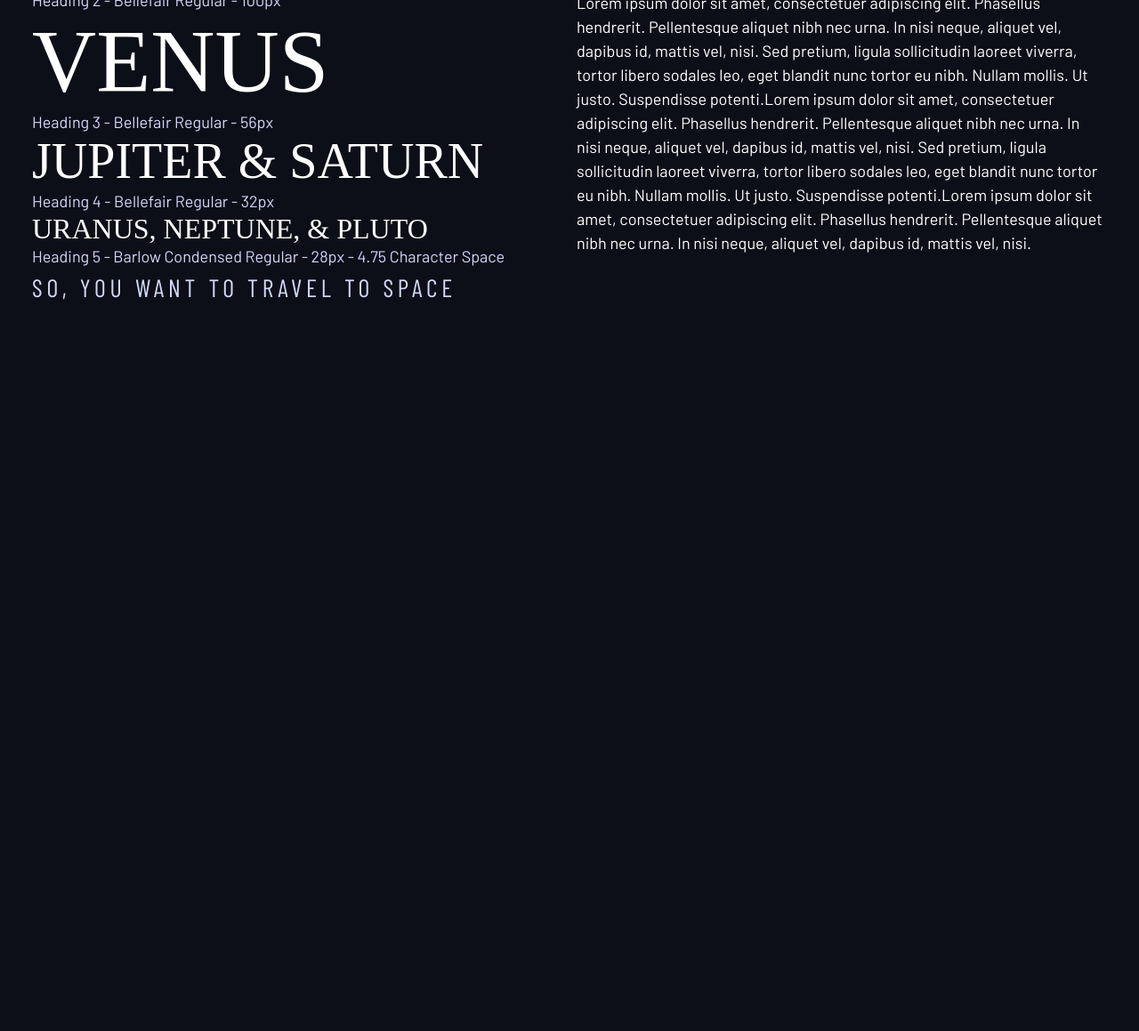
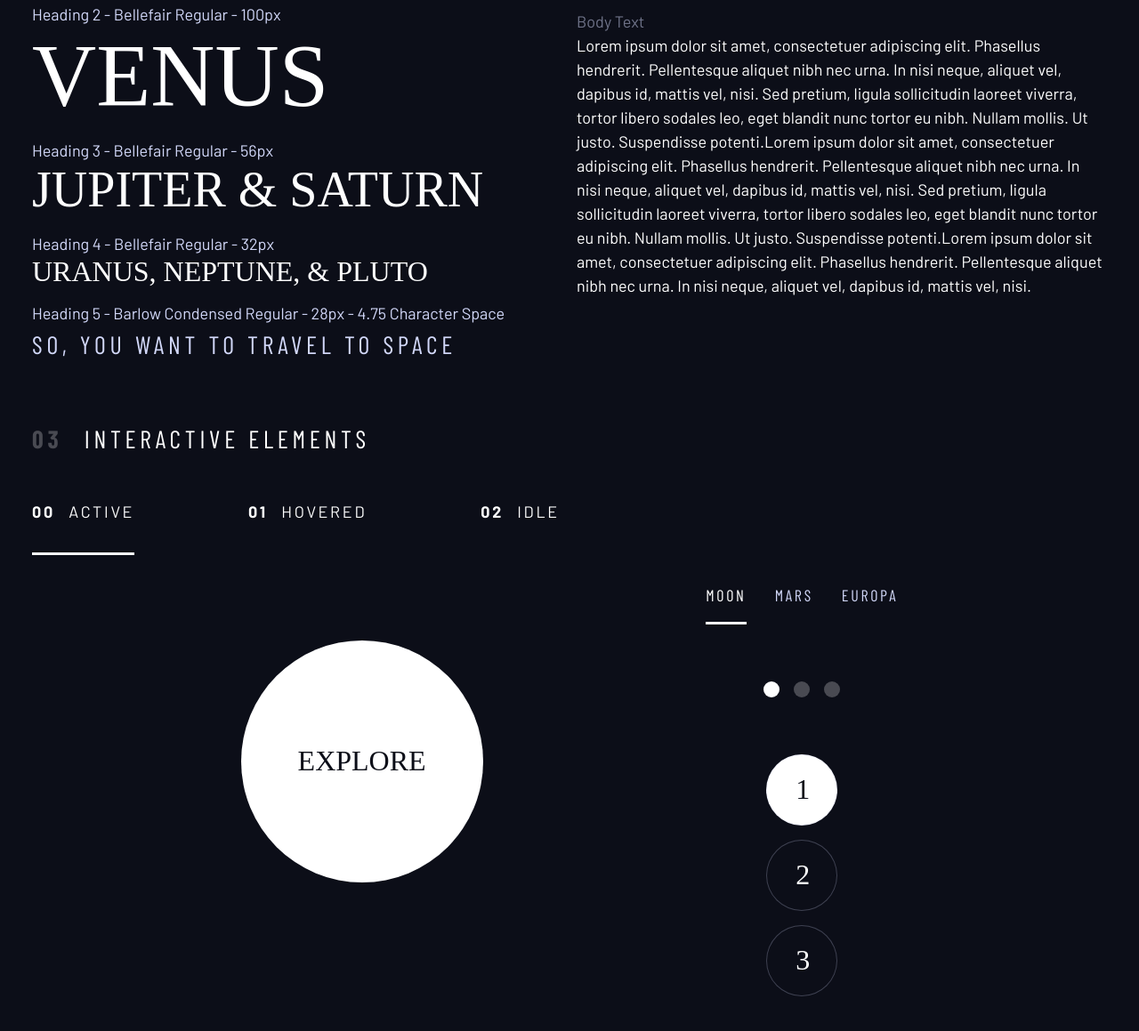
Before and after one commit to Kinzume/space-tourism-website-main, a plain HTML site: page design-system.html in a window 1280 px wide. Shown: the part 633-1792 px from the top of the page at 89% size. Before the commit the page ends 1041 px from the top, so only its background shows below. Drawn offline with nearby package versions, Linux system fonts and the light colour scheme; a web font is replaced by a local one.

Commit message:
Completed the design system

```diff
--- a/design-system.html
+++ b/design-system.html
@@ -58,7 +58,7 @@
 			<section id="typography" style="margin: 4rem 0">
 				<h2 class="numbered-title"><span>02 </span>Typography</h2>
 				<div class="flex">
-					<div style="flex-basis: 100%">
+					<div class="flow" style="flex-basis: 100%">
 						<div>
 							<p class="text-accent">Heading 1 - Bellefair Regular - 150px</p>
 							<p class="fs-900 uppercase ff-serif">Earth</p>
@@ -88,7 +88,7 @@
 						</div>
 					</div>
 
-					<div style="flex-basis: 100%">
+					<div class="flow" style="flex-basis: 100%">
 						<div>
 							<p class="text-accent">Subheading 1 - Bellefair Regular - 28px</p>
 							<p class="fs-500 ff-serif uppercase">384,400 km</p>
@@ -132,6 +132,109 @@
 					</div>
 				</div>
 			</section>
+
+			<section class="flow" id="interactive-elements">
+				<h2 class="numbered-title"><span>03</span> Interactive elements</h2>
+
+				<!-- navigation -->
+				<div>
+					<nav>
+						<ul class="primary-navigation underline-indicators flex">
+							<li class="active">
+								<a class="uppercase text-white letter-spacing-2" href="#"
+									><span>00</span> Active</a
+								>
+							</li>
+							<li>
+								<a class="uppercase text-white letter-spacing-2" href="#"
+									><span>01</span> Hovered</a
+								>
+							</li>
+							<li>
+								<a class="uppercase text-white letter-spacing-2" href="#"
+									><span>02</span> Idle</a
+								>
+							</li>
+						</ul>
+					</nav>
+				</div>
+
+				<div class="flex" style="justify-content: space-evenly">
+					<div style="margin-top: 5rem">
+						<!-- explore button -->
+						<a
+							href="#"
+							class="large-button uppercase bg-white text-dark ff-serif fs-600"
+							style="text-decoration: none"
+							>Explore</a
+						>
+					</div>
+
+					<div class="flow" style="margin-bottom: 50vh; --flow-space: 4rem">
+						<!-- Tabs -->
+						<div class="tab-list flex underline-indicators">
+							<button
+								aria-selected="true"
+								class="uppercase text-accent bg-dark ff-sans-cond letter-spacing-2"
+							>
+								Moon
+							</button>
+							<button
+								aria-selected="false"
+								class="uppercase text-accent bg-dark ff-sans-cond letter-spacing-2"
+							>
+								Mars
+							</button>
+							<button
+								aria-selected="false"
+								class="uppercase text-accent bg-dark ff-sans-cond letter-spacing-2"
+							>
+								Europa
+							</button>
+						</div>
+						<!-- Dots -->
+						<div class="dot-indicators flex" style="justify-content: center">
+							<button aria-selected="true">
+								<span class="sr-only">Slide title</span>
+							</button>
+							<button aria-selected="false">
+								<span class="sr-only">Slide title</span>
+							</button>
+							<button aria-selected="false">
+								<span class="sr-only">Slide title</span>
+							</button>
+						</div>
+						<!-- Numbers -->
+						<div
+							class="number-indicators flex"
+							style="
+								flex-direction: column;
+								align-items: center;
+								aspect-ratio: 1;
+							"
+						>
+							<button
+								aria-selected="true"
+								class="text-white ff-serif fs-600 bg-dark"
+							>
+								1
+							</button>
+							<button
+								aria-selected="false"
+								class="text-white ff-serif fs-600 bg-dark"
+							>
+								2
+							</button>
+							<button
+								aria-selected="false"
+								class="text-white ff-serif fs-600 bg-dark"
+							>
+								3
+							</button>
+						</div>
+					</div>
+				</div>
+			</section>
 		</div>
 	</body>
 </html>
--- a/index.css
+++ b/index.css
@@ -112,6 +112,11 @@ select {
 	gap: var(--gap, 1rem);
 }
 
+.flow > *:where(:not(:first-child)) {
+	/* idea comes from the lobotomized owl technique .flow > * + * */
+	margin-top: var(--flow-space, 1rem);
+}
+
 .container {
 	padding-inline: 2em;
 	margin-inline: auto;
@@ -223,3 +228,112 @@ select {
 	font-weight: 700;
 	color: hsl(var(--clr-white) / 0.25);
 }
+
+/* --------------------- */
+/* Components  			 */
+/* --------------------- */
+
+.large-button {
+	position: relative;
+	display: grid;
+	z-index: 1;
+	place-items: center;
+	padding: 0 2em;
+	border-radius: 50%;
+	aspect-ratio: 1;
+	text-decoration: none;
+}
+
+.large-button::after {
+	content: '';
+	position: absolute;
+	z-index: -1;
+	width: 100%;
+	height: 100%;
+	background-color: hsl(var(--clr-white) / 0.15);
+	border-radius: 50%;
+	opacity: 0;
+	transition: opacity 350ms linear, transform 500ms ease-in-out;
+}
+
+.large-button:hover::after,
+.large-button:focus::after {
+	opacity: 1;
+	transform: scale(1.5);
+}
+
+.primary-navigation {
+	--gap: 8rem;
+	--underline-gap: 2rem;
+	list-style: none;
+	padding: 0;
+	margin: 0;
+}
+
+.primary-navigation a {
+	text-decoration: none;
+}
+
+.primary-navigation a > span {
+	font-weight: 700;
+	margin-right: 0.5em;
+}
+
+.underline-indicators > * {
+	cursor: pointer;
+	padding: var(--underline-gap, 1rem) 0;
+	border: 0;
+	border-bottom: 0.2rem solid hsl(var(--clr-light) / 0);
+}
+
+.underline-indicators > *:hover,
+.underline-indicators > *:focus {
+	border-color: hsl(var(--clr-white) / 0.5);
+}
+
+.underline-indicators > .active,
+.underline-indicators > [aria-selected='true'] {
+	color: hsl(var(--clr-white) / 1);
+	border-color: hsl(var(--clr-white) / 1);
+}
+
+.tab-list {
+	--gap: 2rem;
+}
+
+.dot-indicators > * {
+	cursor: pointer;
+	border: 0;
+	border-radius: 50%;
+	aspect-ratio: 1;
+	padding: 0.5em;
+	background-color: hsl(var(--clr-white) / 0.25);
+}
+
+.dot-indicators > *:hover,
+.dot-indicators > *:focus {
+	background-color: hsl(var(--clr-white) / 0.5);
+}
+
+.dot-indicators > [aria-selected='true'] {
+	background-color: hsl(var(--clr-white) / 1);
+}
+
+.number-indicators > * {
+	cursor: pointer;
+	border: 0.1rem solid hsl(var(--clr-light) / 0.25);
+	border-radius: 50%;
+	padding: 0 1em;
+	aspect-ratio: 1;
+	width: 2.5em;
+}
+
+.number-indicators > *:hover,
+.number-indicators > *:focus {
+	border: 0.1rem solid hsl(var(--clr-light) / 1);
+}
+
+.number-indicators > [aria-selected='true'] {
+	background-color: hsl(var(--clr-white) / 1);
+	color: hsl(var(--clr-dark));
+}
```
